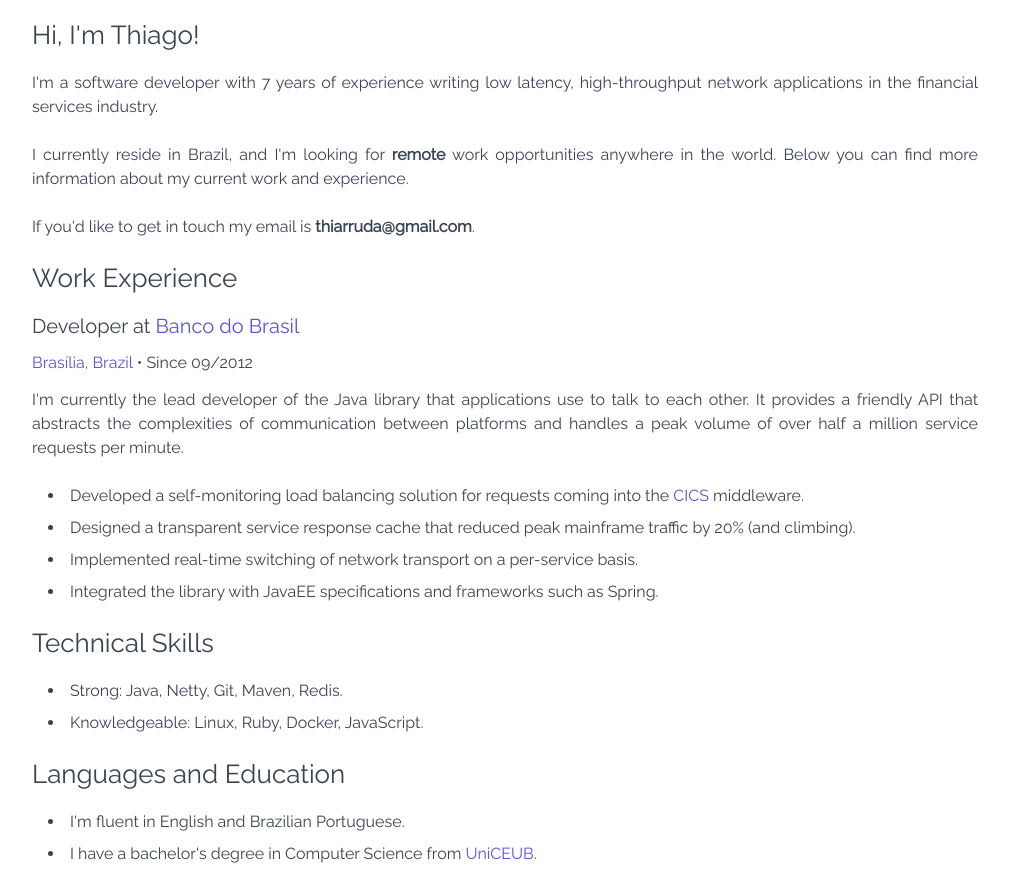
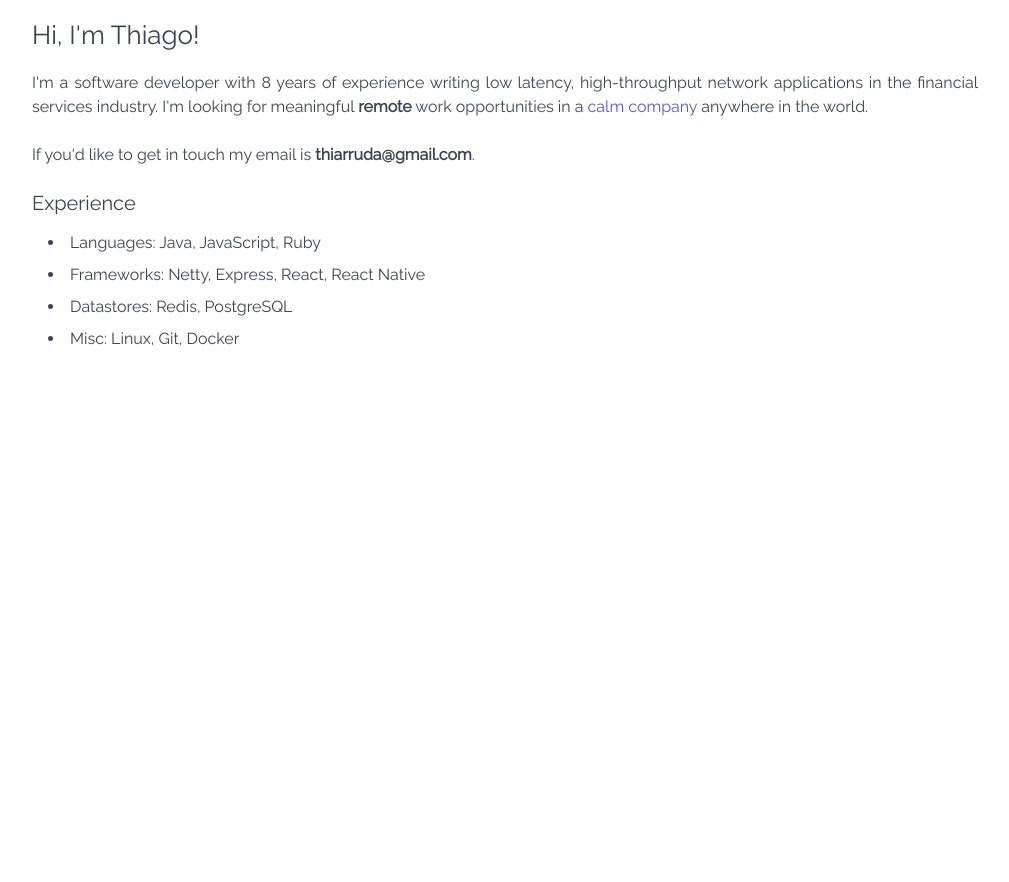
Before and after one commit to thiagoarruda/thiagoarruda.github.io, a plain HTML site: page index.html in a window 1280 px wide. Shown: the whole page, without its empty margins (135-1144 px from the left). After the commit the page ends 800 px from the top, so only its background shows below. Drawn offline with nearby package versions, Linux system fonts and the light colour scheme.

Commit message:
Updating the text, making it simpler

```diff
--- a/index.html
+++ b/index.html
@@ -54,42 +54,21 @@
     <h1>Hi, I'm Thiago!</h1>
 
     <p class="text-justify">
-				I'm a software developer with 7 years of experience writing low latency, high-throughput network applications in the financial services industry.
-			</p>
-
-			<p class="text-justify">
-				I currently reside in Brazil, and I'm looking for <strong>remote</strong> work opportunities anywhere in the world. Below you can find more information about my current work and experience.
+      I'm a software developer with 8 years of experience writing low latency, high-throughput network applications in the financial services industry.
+      I'm looking for meaningful <strong>remote</strong> work opportunities in a <a href="https://basecamp.com/books/calm" target="_blank">calm company</a>
+      anywhere in the world.
     </p>
 
     <p class="text-justify">
        If you'd like to get in touch my email is <strong>thiarruda@gmail.com</strong>.
     </p>
 
-			<h1>Work Experience</h1>
-
-			<h2>Developer at <a href="https://www.bb.com.br" target="_blank">Banco do Brasil</a></h2>
-			<h3><a href="https://en.wikipedia.org/wiki/Bras%C3%ADlia" target="_blank">Brasília, Brazil</a> • Since 09/2012</h3>
-
-			<p class="text-justify">
-				I'm currently the lead developer of the Java library that applications use to talk to each other. It provides a friendly API that abstracts the complexities of communication between platforms and handles a peak volume of over half a million service requests per minute.
-			</p>
+    <h2>Experience</h2>
     <ul>
-				<li>Developed a self-monitoring load balancing solution for requests coming into the <a href="https://en.wikipedia.org/wiki/CICS" target="_blank">CICS</a> middleware.</li>
-				<li>Designed a transparent service response cache that reduced peak mainframe traffic by 20% (and climbing).</li>
-				<li>Implemented real-time switching of network transport on a per-service basis.</li>
-				<li>Integrated the library with JavaEE specifications and frameworks such as Spring.</li>
-			</ul>
-			<p></p>
-			<h1>Technical Skills</h1>
-	  	<ul>
-	  		<li>Strong: Java, Netty, Git, Maven, Redis.</li>
-	  		<li>Knowledgeable: Linux, Ruby, Docker, JavaScript.</li>
-	  	</ul>
-	  	<p></p>
-			<h1>Languages and Education</h1>
-			<ul>
-				<li>I'm fluent in English and Brazilian Portuguese.</li>
-				<li>I have a bachelor's degree in Computer Science from <a href="https://www.uniceub.br" target="_blank">UniCEUB</a>.</li>
+      <li>Languages: Java, JavaScript, Ruby</li>
+      <li>Frameworks: Netty, Express, React, React Native</li>
+      <li>Datastores: Redis, PostgreSQL</li>
+      <li>Misc: Linux, Git, Docker</li>
     </ul>
   </div>
 </body>
```
Lines whose indentation alone changed are shown as unchanged.
